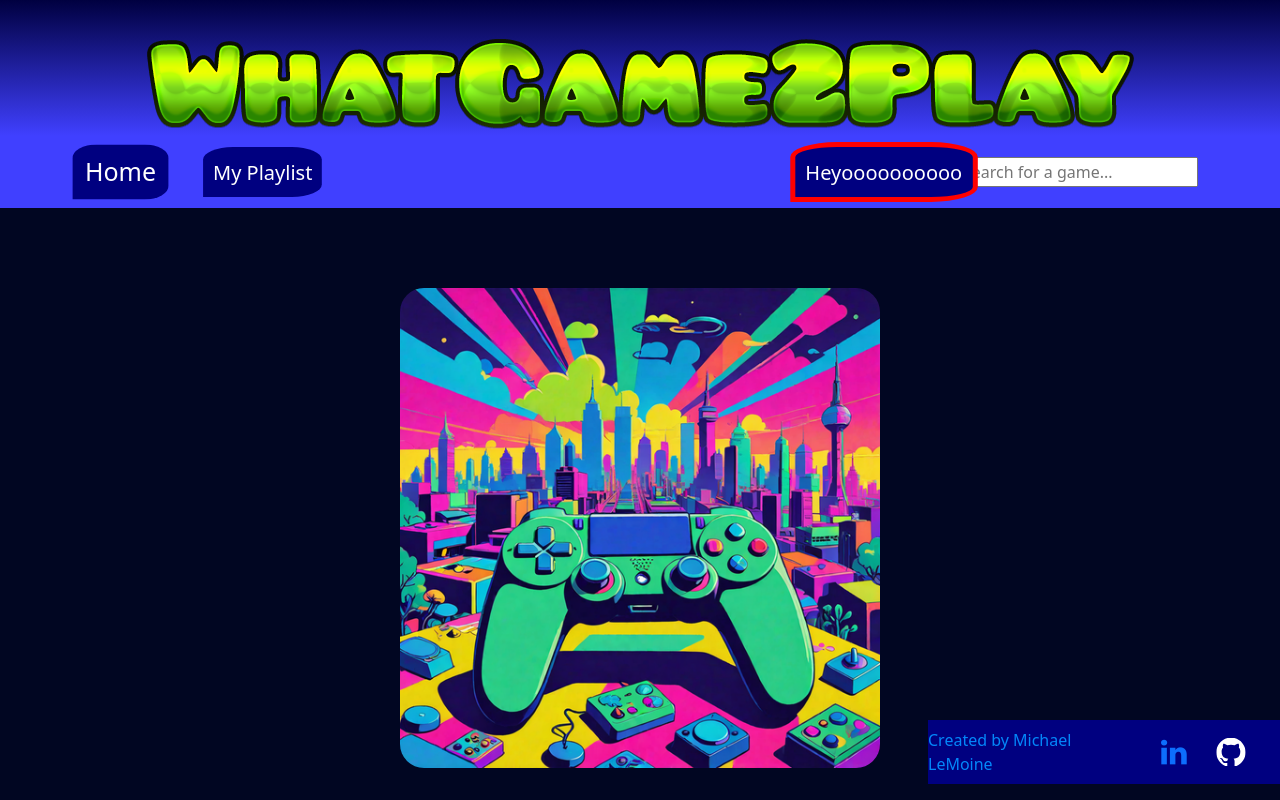
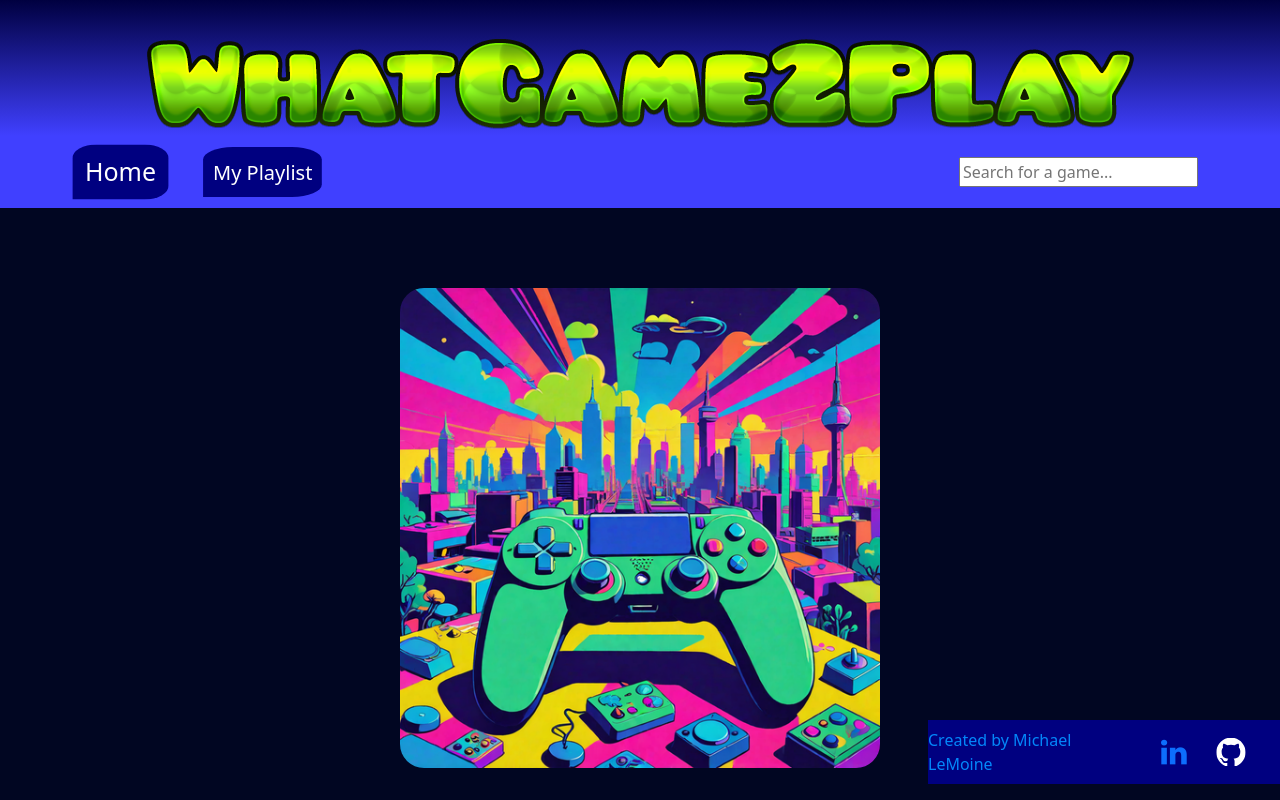
Before and after one commit to mlemoine28/whatgame2play2, a React (Vite) app: page / in a window 1280 px wide. Shown: the top 800 px of the page. Built offline with nearby package versions, Linux system fonts and the light colour scheme.

Commit message:
fixed navbar

```diff
--- a/src/Components/NavBar/NavBar.jsx
+++ b/src/Components/NavBar/NavBar.jsx
@@ -47,7 +47,7 @@ function NavBarTop() {
             </Nav.Link>
           </Nav>
         </Navbar.Collapse>
-        <a className={styles.test}>Heyoooooooooo</a>
+        {/* <a className={styles.test}>Heyoooooooooo</a> */}
         <SearchBar />
       </Container>
     </Navbar>
```
